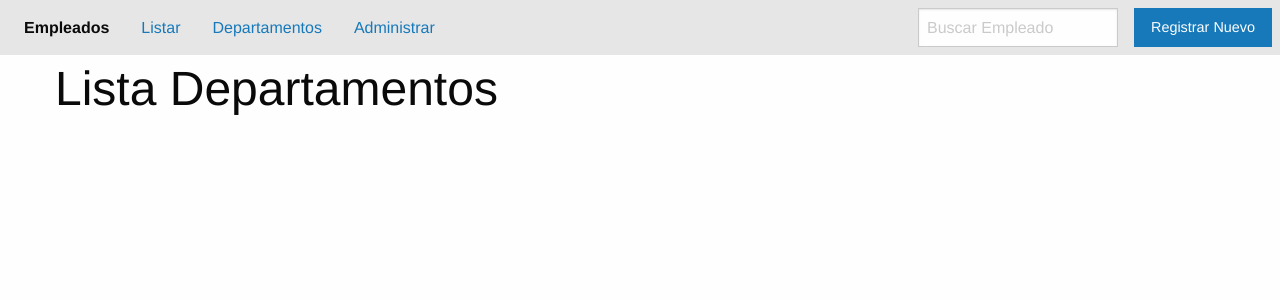
After one commit to rauljr87/practica-empleado, a Django app: page /lista_departamento/ in a window 1280 px wide. The commit adds this page. Shown: the top 300 px of the page. Run offline with Django 4.2, Linux system fonts and the light colour scheme; some libraries are stand-ins or nearby versions.

Commit message:
template lista_departamento.html

```diff
--- a/departamento/urls.py
+++ b/departamento/urls.py
@@ -1,6 +1,6 @@
 from django.contrib import admin
 from django.urls import path
-from .views import NewDepartamentoView
+from .views import NewDepartamentoView, DepartamentoListView
 
 # def prueba(self):
 #    return print("Prueba")
@@ -9,6 +9,9 @@ app_name = 'departamento_app'
 
 urlpatterns = [
     # path('', prueba, name='prueba'),
+    # ListView
+    path('lista_departamento/', DepartamentoListView.as_view(), name='lista_departamento'),
     # FormView
     path('new_departamento/', NewDepartamentoView.as_view(), name='new_departamento'),
+
 ]
--- a/departamento/views.py
+++ b/departamento/views.py
@@ -4,6 +4,19 @@ from departamento.models import Departamento
 # vista genérica para trabajar con formulario que no vinculados con un modelo directamente
 from django.views.generic.edit import FormView
 from .forms import NewDepartamentoForm
+# vista genérica
+from django.views.generic import ListView
+
+
+#LISTVIEW
+
+
+
+class DepartamentoListView(ListView):
+    template_name = "departamento/lista_departmento.html"
+    model = Departamento
+
+
 
 
 # FORMVIEW
--- /dev/null
+++ b/templates/departamento/lista_departmento.html
@@ -0,0 +1,19 @@
+{% extends 'base.html' %}
+
+
+{% block title %}
+    Lista Departamentos
+{% endblock title %}
+
+
+
+{% block content %}
+    {% include 'includes/header.html' %}
+
+    <div class="grid-container">
+        <div class="grid-x">
+            <h1 class="cell">Lista Departamentos</h1>
+        </div>
+    </div>
+
+{% endblock content %}
--- a/templates/includes/header.html
+++ b/templates/includes/header.html
@@ -6,7 +6,7 @@
         <li class="menu-text">Empleados</li>
         <!-- url de App persona, persona_app / list_all -->
         <li><a href="{% url 'persona_app:list_all' %}">Listar</a></li>
-        <li><a href="#">Departamentos</a></li>
+        <li><a href="{% url 'departamento_app:lista_departamento' %}">Departamentos</a></li>
         <li><a href="#">Administrar</a></li>
       </ul>
     </div>
```
